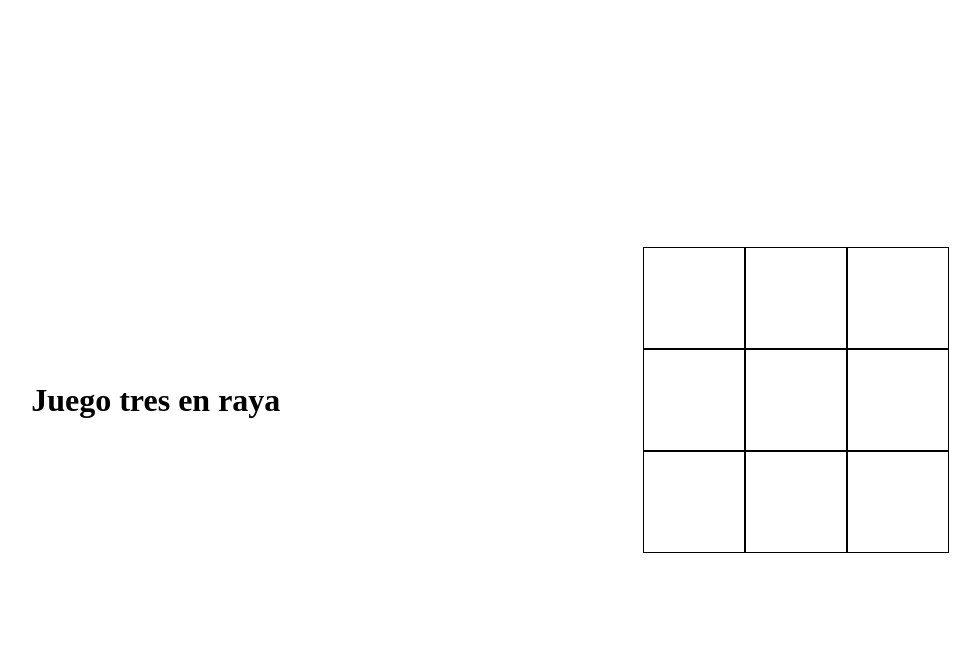
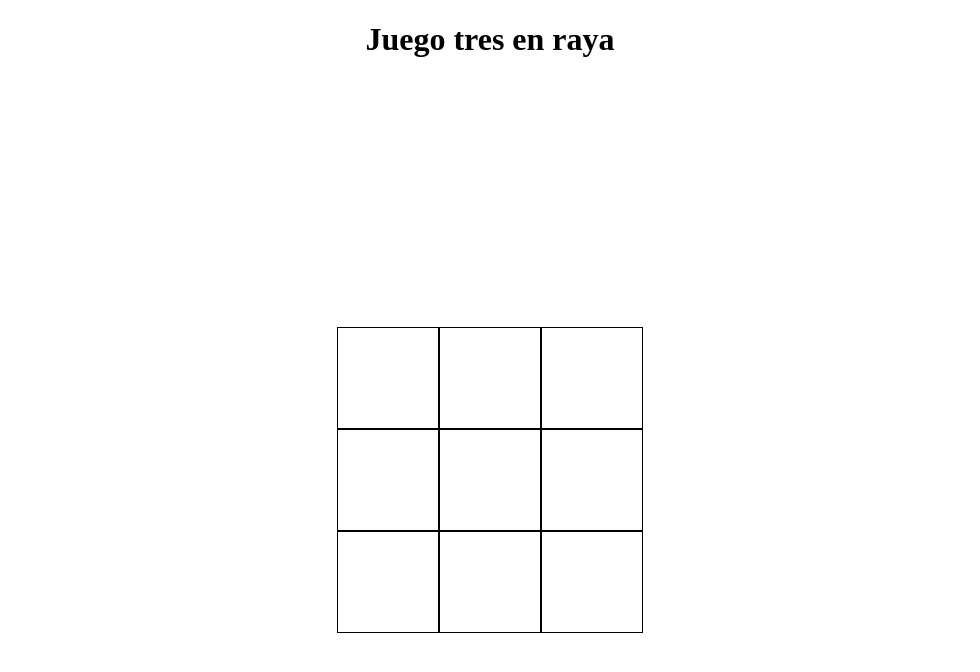
Before and after one commit to FerZunzu98/tresenraya, a plain HTML site: page docs/index.html in a window 1280 px wide. Shown: the whole page, without its empty margins (150-1130 px from the left). Drawn offline with Linux system fonts and the light colour scheme.

Commit message:
juego con titulo 2

```diff
--- a/docs/index.html
+++ b/docs/index.html
@@ -10,12 +10,9 @@
     <script src="tresenraya.js"></script>
 </head>
 
-<body id="body">
-    <header>
-        <div>
+<body>
     <h1>Juego tres en raya</h1>
-        </div>
-    </header>
+    <div id="body">
         <div id="tablero">
             <div id=0 class="celda"></div>
             <div id=1 class="celda"></div>
--- a/docs/style.css
+++ b/docs/style.css
@@ -7,7 +7,6 @@
 }
 h1{
     text-align: center;
-    margin: 0;
 }
 
 #tablero{
@@ -17,7 +16,7 @@ h1{
     display: flex;
     flex-wrap: wrap;
 }
-body{
+#body{
     margin: 0;
     display: flex;
     align-items: center;
```
Lines whose indentation alone changed are shown as unchanged.
